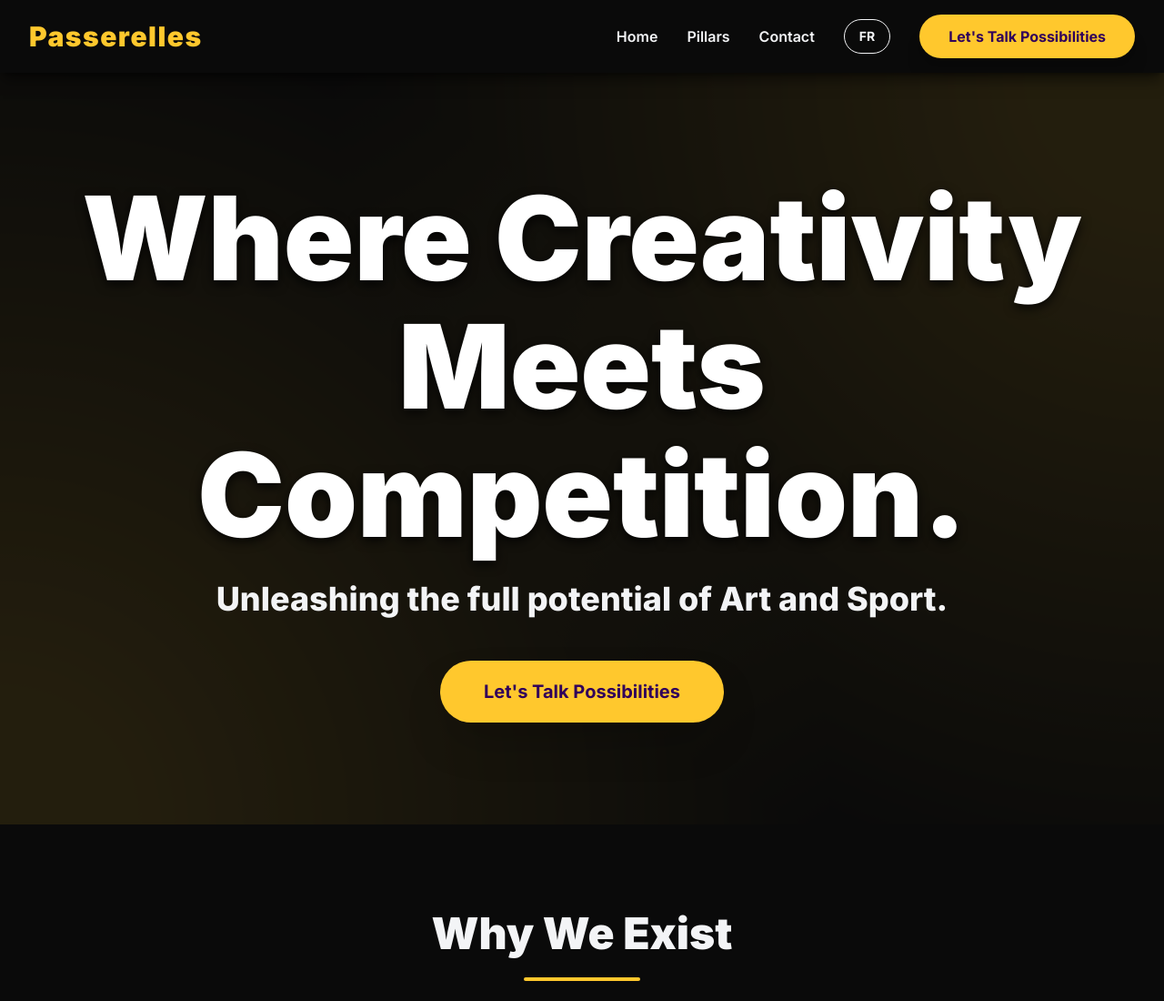
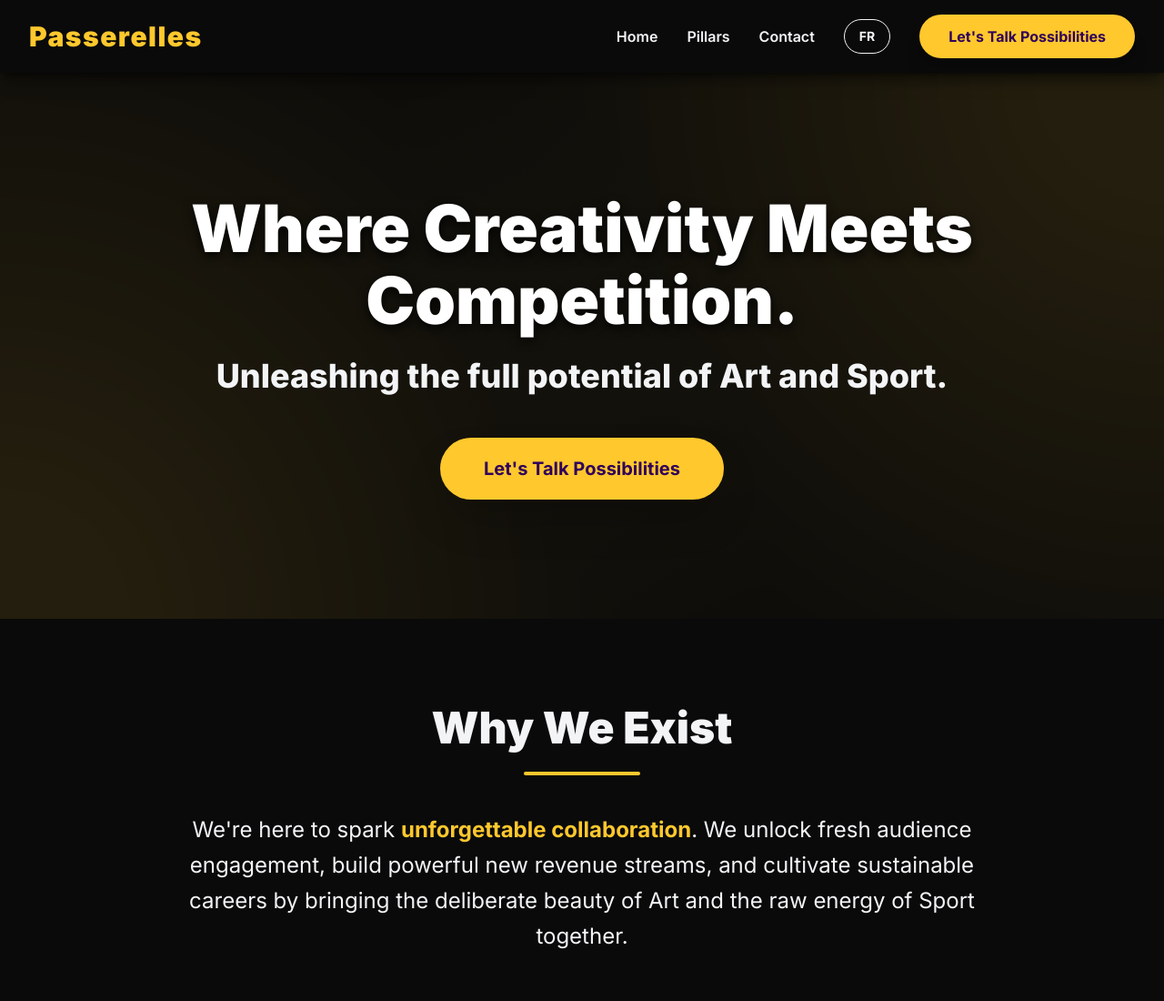
Before and after one commit to bettoux/passerelles, a website: page public/index.html in a window 1280 px wide. Shown: the top 1100 px of the page at 91% size. Drawn offline with nearby package versions, Linux system fonts and the light colour scheme.

Commit message:
Update index.html

```diff
--- a/public/index.html
+++ b/public/index.html
@@ -321,7 +321,7 @@
             <div id="parallax-layer" class="absolute inset-0 opacity-10" style="background: radial-gradient(circle at top right, #FFC82D 10%, transparent 60%), radial-gradient(circle at bottom left, #FFC82D 10%, transparent 60%);"></div>
 
             <div class="relative z-10 text-center max-w-6xl mx-auto py-20">
-                <h1 id="hero-text" class="text-white text-4xl sm:text-7xl lg:text-9xl font-black mb-6 animated-item is-visible" style="animation-delay: 0.1s;">
+                <h1 id="hero-text" class="text-white text-5xl sm:text-7xl lg:text-7xl font-black mb-6 animated-item is-visible" style="animation-delay: 0.1s;">
                     <span data-text="heroSlogan">Where Creativity Meets Competition.</span>
                 </h1>
                 <p class="primary-deep text-xl sm:text-3xl lg:text-4xl font-extrabold mb-12 animated-item" style="animation-delay: 0.3s;">
```
